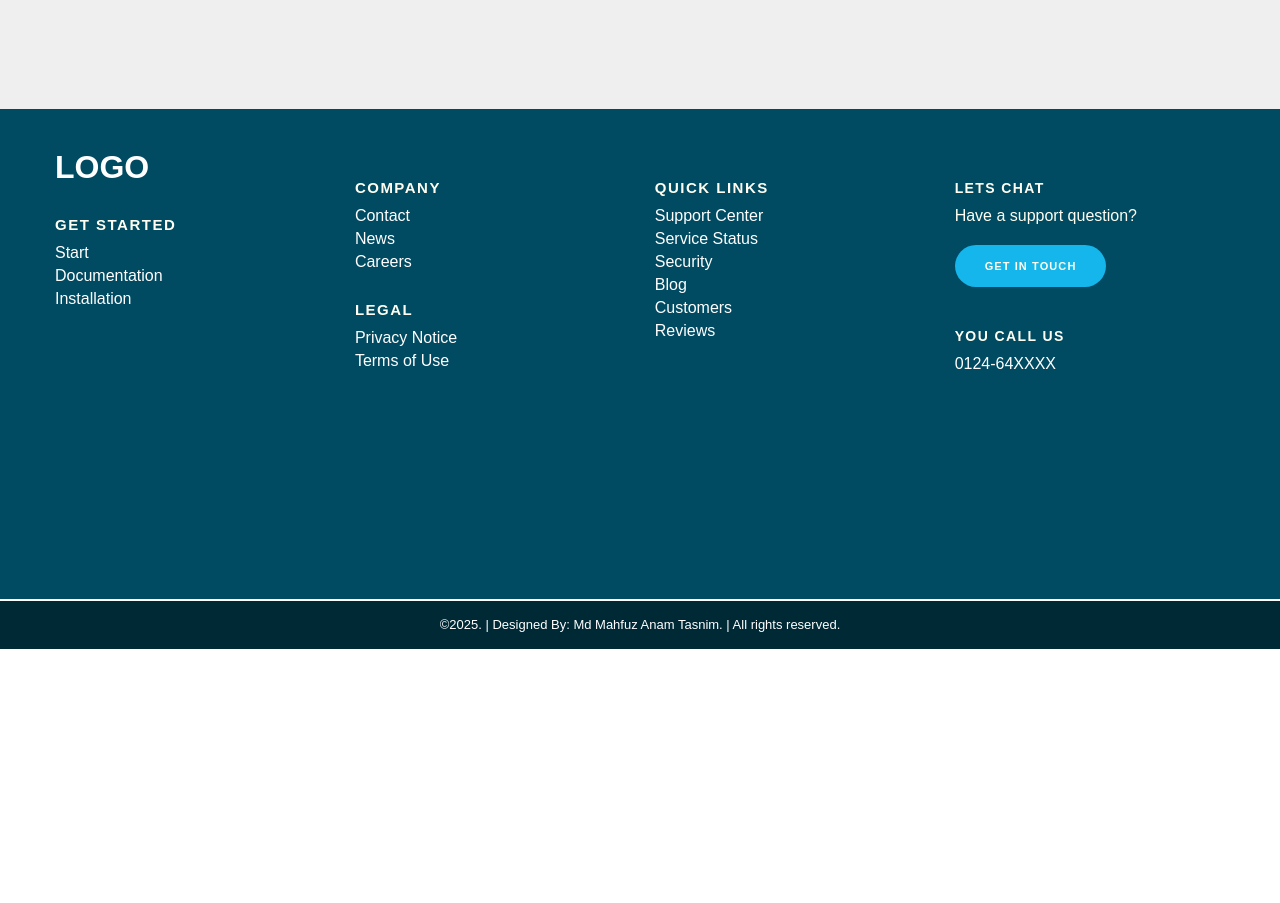
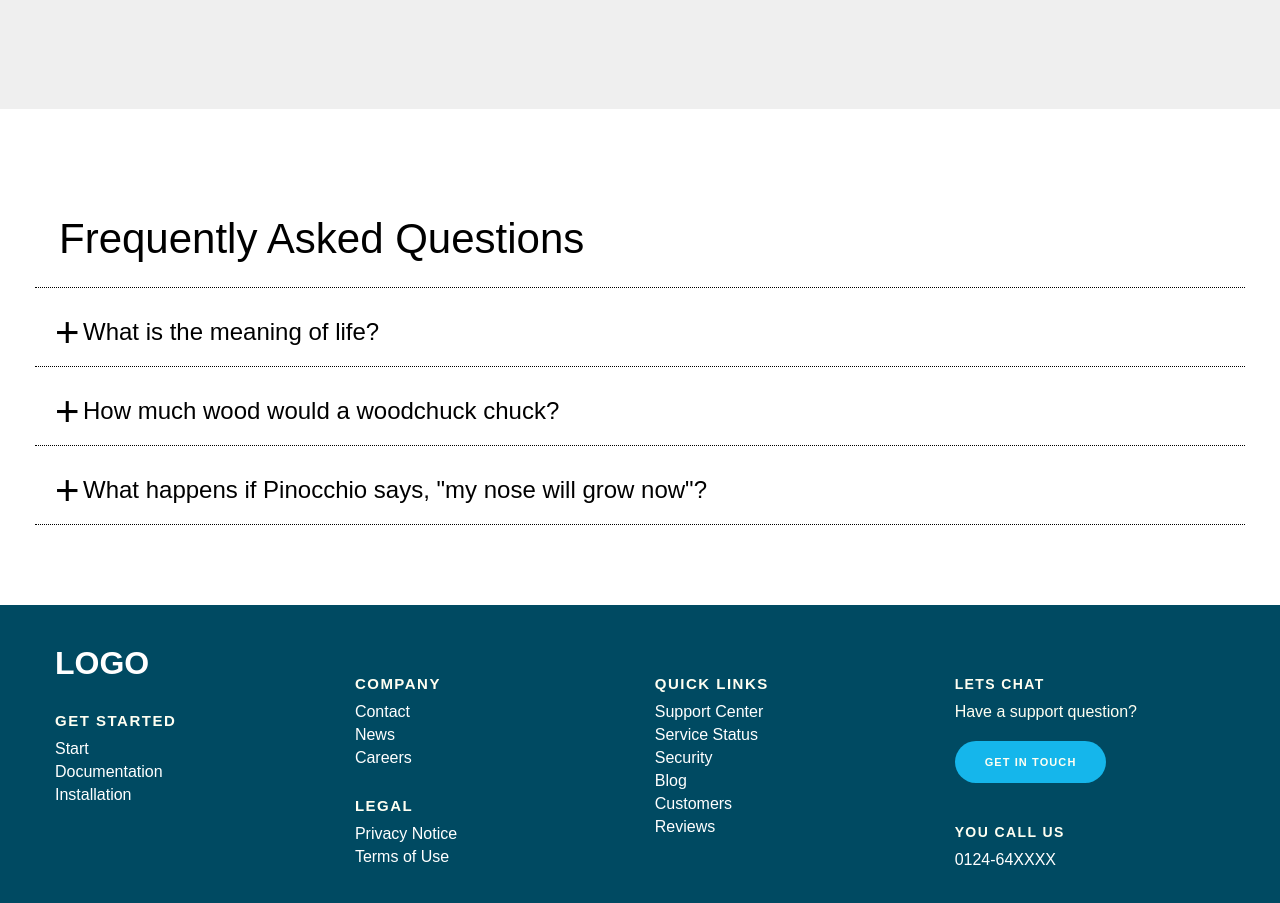
Before and after one commit to mahfuz-ta09/nrc-london, a Next.js app: page / in a window 1280 px wide. Shown: the part 3145-4048 px from the top of the page. Before the commit the page ends 3794 px from the top, so only its background shows below. Built offline with nearby package versions, Linux system fonts and the light colour scheme; a web font is replaced by a local one.

Commit message:
faq added

```diff
--- a/src/app/(withnavbar)/page.tsx
+++ b/src/app/(withnavbar)/page.tsx
@@ -4,6 +4,7 @@ import UniOption from "@/component/shared/UniOption/UniOption"
 import PopularCourse from "@/component/shared/PopularCourse/PopularCourse"
 import AcademicSolution from "@/component/shared/AcademicSolution/AcademicSolution"
 import Review from "@/component/additional/Review/Review"
+import FAQ from "@/component/additional/FAQ/FAQ"
 
 
 const Page = () => {
@@ -15,6 +16,7 @@ const Page = () => {
           <UniOption/>
           <AcademicSolution />
           <Review />
+          <FAQ />
         </div>
         <Footer />
     </>
--- /dev/null
+++ b/src/component/additional/FAQ/FAQ.tsx
@@ -0,0 +1,37 @@
+import '../../../css/additional/FAQ/FAQ.css'
+
+const FAQ = () => {
+    return (
+        <div className='faq-container'>
+            <div className="faq-content">
+                <div className="faq-header">Frequently Asked Questions</div>
+
+                <div className="faq-content">
+                    <div className="faq-question">
+                        <input id="q1" type="checkbox" className="panel"/>
+                        <div className="plus">+</div>
+                        <label htmlFor="q1" className="panel-title">What is the meaning of life?</label>
+                        <div className="panel-content">42</div>
+                    </div>
+
+                    <div className="faq-question">
+                        <input id="q2" type="checkbox" className="panel"/>
+                        <div className="plus">+</div>
+                        <label htmlFor="q2" className="panel-title">How much wood would a woodchuck chuck?</label>
+                        <div className="panel-content">A woodchuck would chuck all the wood he could chuck, if a woodchuck could chuck wood!</div>
+                    </div>
+
+                    <div className="faq-question">
+                        <input id="q3" type="checkbox" className="panel"/>
+                        <div className="plus">+</div>
+                        <label htmlFor="q3" className="panel-title">What happens if Pinocchio says, "my nose will grow now"?</label>
+                        <div className="panel-content">Lorem ipsum dolor, sit amet consectetur adipisicing elit. Molestiae ducimus, facere non qui aspernatur, reprehenderit aliquid magni eligendi, illum consequuntur maiores aliquam. Facere ipsam ut atque quasi. Sapiente, sequi dicta!</div>
+                    </div>
+                </div>
+
+            </div>
+        </div>
+    )
+}
+
+export default FAQ
--- /dev/null
+++ b/src/css/additional/FAQ/FAQ.css
@@ -0,0 +1,89 @@
+.faq-container{
+    width: 100%;
+    height: auto;
+    margin: 0 auto;
+    padding: 10vh 0;
+}
+
+.faq-content{
+    max-width: 1210px;
+    margin: 0 auto;
+    width: 100%;
+    height: 100%;
+}
+
+
+.faq-header{
+    font-size: 42px;
+    border-bottom: 1px dotted #000;
+    padding: 24px;
+  }
+
+  .faq-content {
+    margin: 0 auto;
+  }
+
+  .faq-question {
+    padding: 20px 0;
+    border-bottom: 1px dotted #000;
+  }
+
+  .panel-title {
+    font-size: 24px;
+    width: 100%;
+    position: relative;
+    margin: 0;
+    padding: 10px 10px 0 48px;
+    display: block;
+    cursor: pointer;
+  }
+
+  .panel-content {
+    font-size: 20px;
+    padding: 0px 14px;
+    margin: 0 40px;
+    height: 0;
+    overflow: hidden;
+    z-index: -1;
+    position: relative;
+    opacity: 0;
+    -webkit-transition: .4s ease;
+    -moz-transition: .4s ease;
+    -o-transition: .4s ease;
+    transition: .4s ease;
+  }
+
+  .panel:checked ~ .panel-content{
+    height: auto;
+    opacity: 1;
+    padding: 14px;
+  }
+
+  .plus {
+    position: absolute;
+    margin-left: 20px;
+    margin-top: 4px;
+    z-index: 5;
+    font-size: 42px;
+    line-height: 100%;
+    -webkit-user-select: none;
+    -moz-user-select: none;
+    -ms-user-select: none;
+    -o-user-select: none;
+    user-select: none;
+    -webkit-transition: .2s ease;
+    -moz-transition: .2s ease;
+    -o-transition: .2s ease;
+    transition: .2s ease;
+  }
+
+  .panel:checked ~ .plus {
+    -webkit-transform: rotate(45deg);
+    -moz-transform: rotate(45deg);
+    -o-transform: rotate(45deg);
+    transform: rotate(45deg);
+  }
+
+  .panel {
+    display: none;
+  }
```
